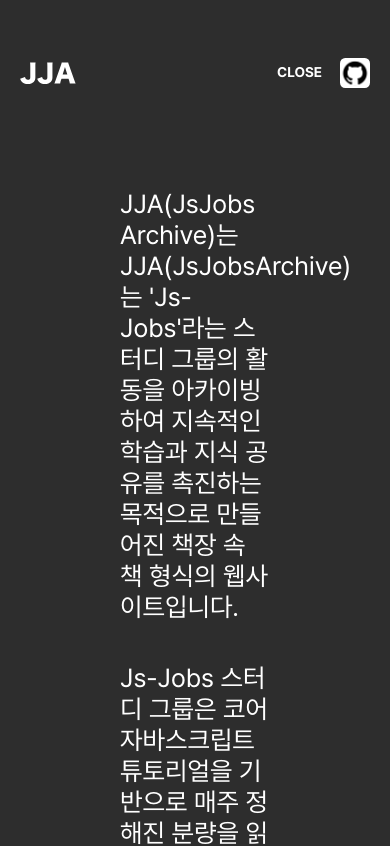
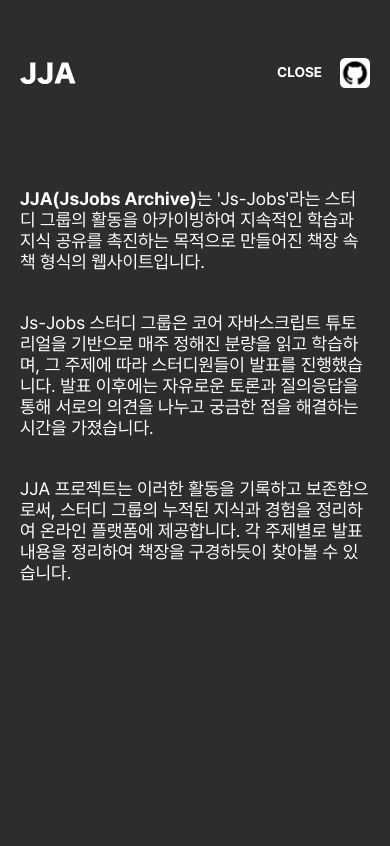
Before and after one commit to eunjoo0311/JJA, a React (Create React App) app: page /info in a window 390 px wide. Shown: the top 846 px of the page. Built offline with nearby package versions, Linux system fonts and the light colour scheme; a web font is replaced by a local one.

Commit message:
🎨 style: 모바일 버전 infoPage 마크업 (#28)

```diff
--- a/src/pages/InformationPage/InformationPage.jsx
+++ b/src/pages/InformationPage/InformationPage.jsx
@@ -15,25 +15,39 @@ const Info = styled.p`
     font-size: ${({ theme }) => theme.fontSize.large};
     margin: 0 auto;
 
+    strong {
+        font-weight: 600;
+    }
+
     &:nth-of-type(1) {
         padding-top: 100px;
+    }
+    &:nth-of-type(3) {
+        padding-bottom: 100px;
+    }
+
+    @media screen and (max-width: 1024px) {
+        min-width: calc(100% - 40px);
+        font-size: ${({ theme }) => theme.fontSize.medium};
+    }
+    @media screen and (max-width: 480px) {
+        font-size: ${({ theme }) => theme.fontSize.base};
     }
 `;
 export default function InformationPage() {
     return (
         <InfoWrapper>
             <Info>
-                JJA(JsJobs Archive)는 JJA(JsJobsArchive)는 'Js-Jobs'라는 스터디
+                <strong>JJA(JsJobs Archive)</strong>는 'Js-Jobs'라는 스터디
                 그룹의 활동을 아카이빙하여 지속적인 학습과 지식 공유를 촉진하는
                 목적으로 만들어진 책장 속 책 형식의 웹사이트입니다.
             </Info>
             <Info>
                 Js-Jobs 스터디 그룹은 코어 자바스크립트 튜토리얼을 기반으로 매주
                 정해진 분량을 읽고 학습하며, 그 주제에 따라 스터디원들이 발표를
-                진행합니다. 발표 이후에는 자유로운 토론과 질의응답을 통해 서로의
-                의견을 나누고 궁금한 점을 해결하는 시간을 가졌습니다.
+                진행했습니다. 발표 이후에는 자유로운 토론과 질의응답을 통해
+                서로의 의견을 나누고 궁금한 점을 해결하는 시간을 가졌습니다.
             </Info>
-
             <Info>
                 JJA 프로젝트는 이러한 활동을 기록하고 보존함으로써, 스터디
                 그룹의 누적된 지식과 경험을 정리하여 온라인 플랫폼에 제공합니다.
```
